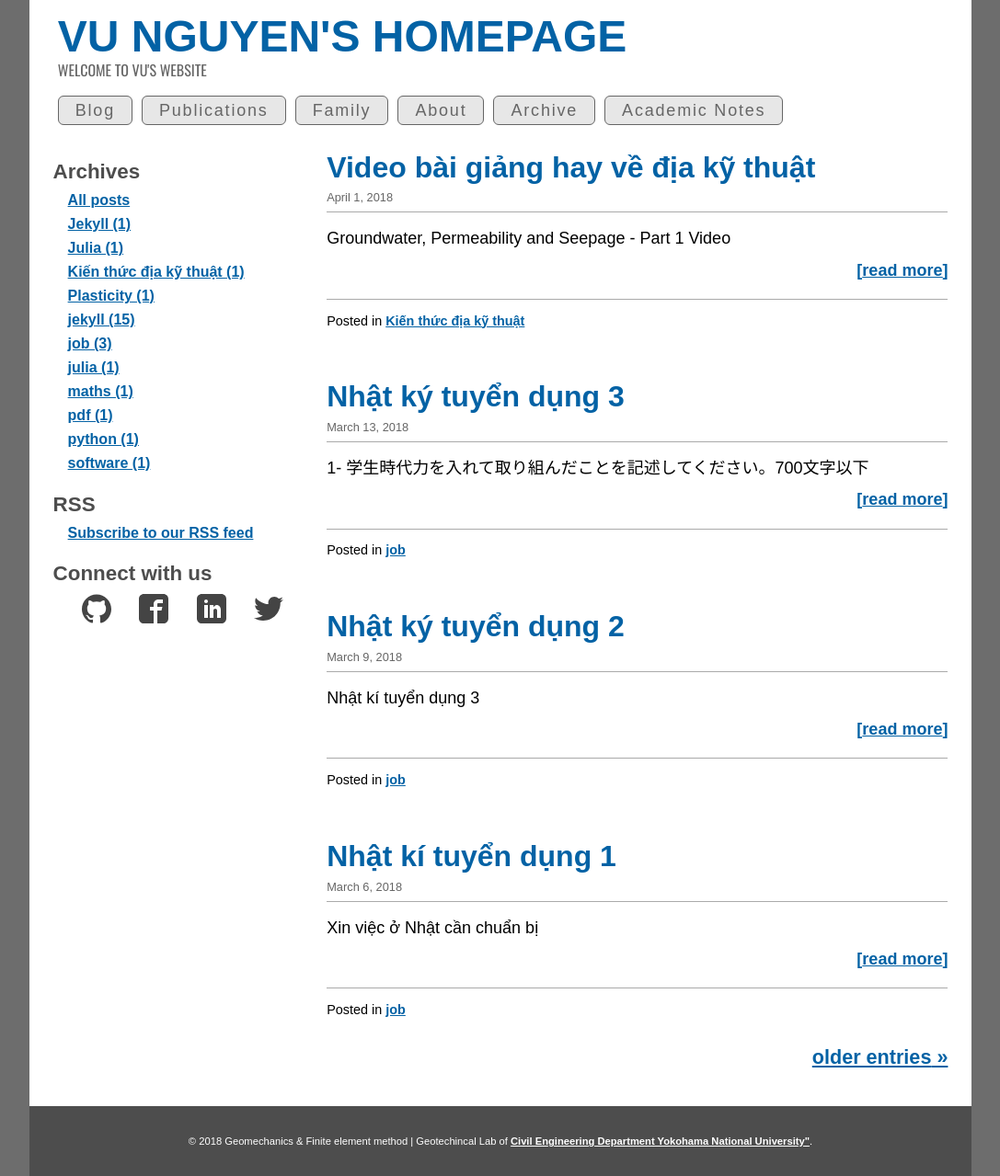
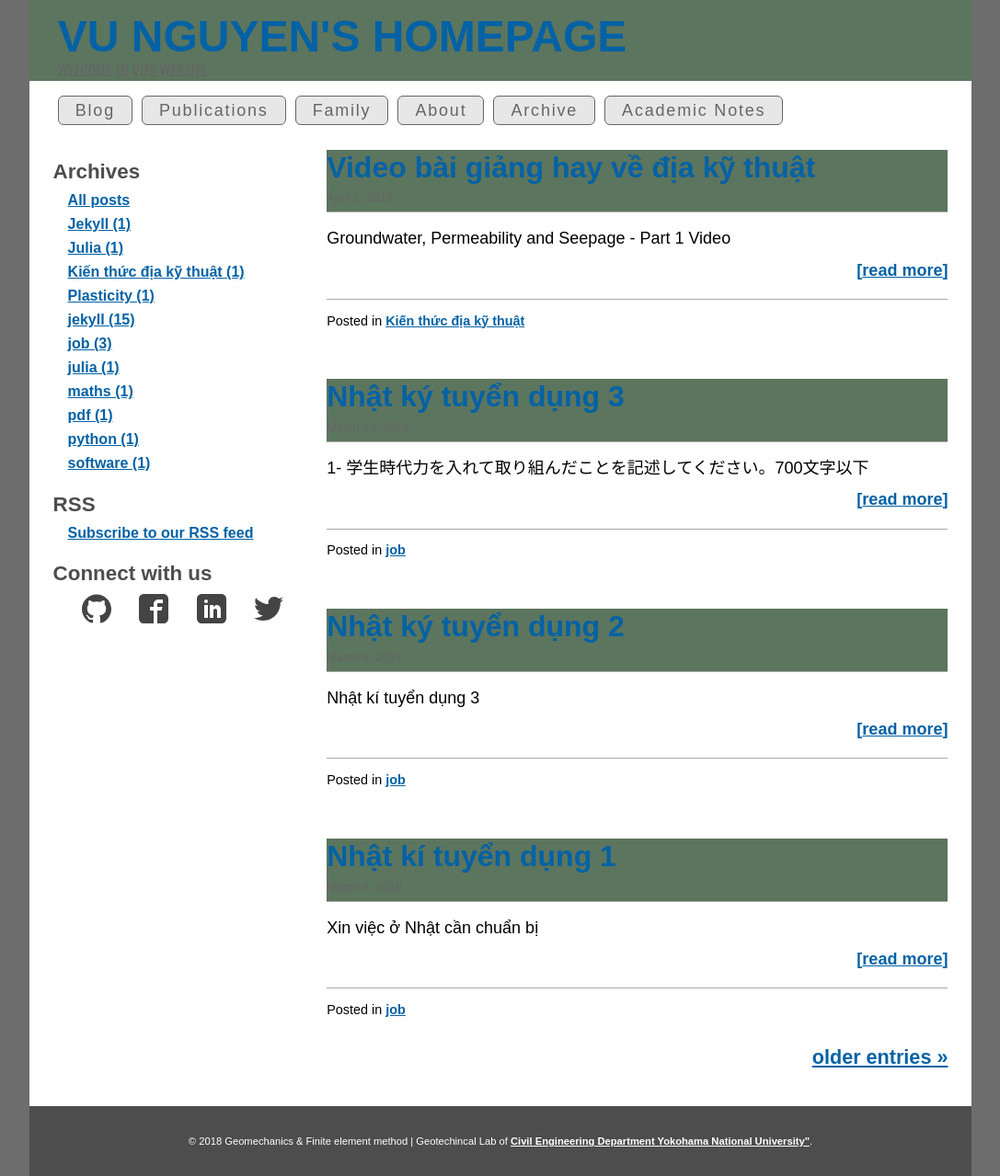
Before and after one commit to quangvunp/geomechanics, a Jekyll site: the page built from index.html, in a window 1280 px wide. Shown: the whole page at 92% size, without its empty margins (96-1183 px from the left). Built offline with Jekyll 4.4.1, drawn with Linux system fonts in a browser that asks for light colours; the list of posts is cut into pages by our own code.

Commit message:
Update main.css

```diff
--- a/css/main.css
+++ b/css/main.css
@@ -366,6 +366,7 @@ img, object, embed {
 }
 header {
 	margin-bottom: 2em;
+	background-color: #5c755e
 }
 header h1 {
 	font-size: 2em;
```
